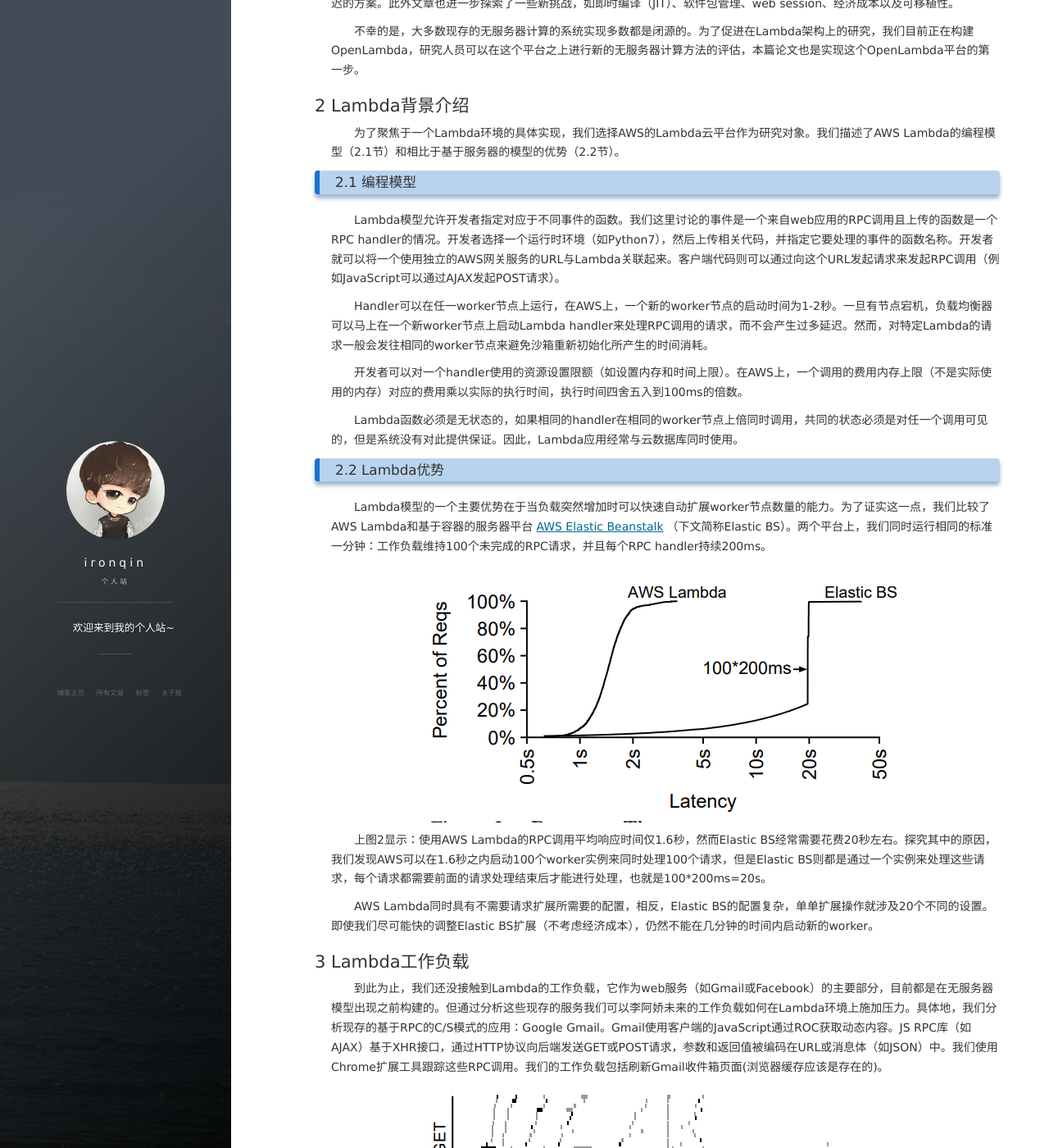
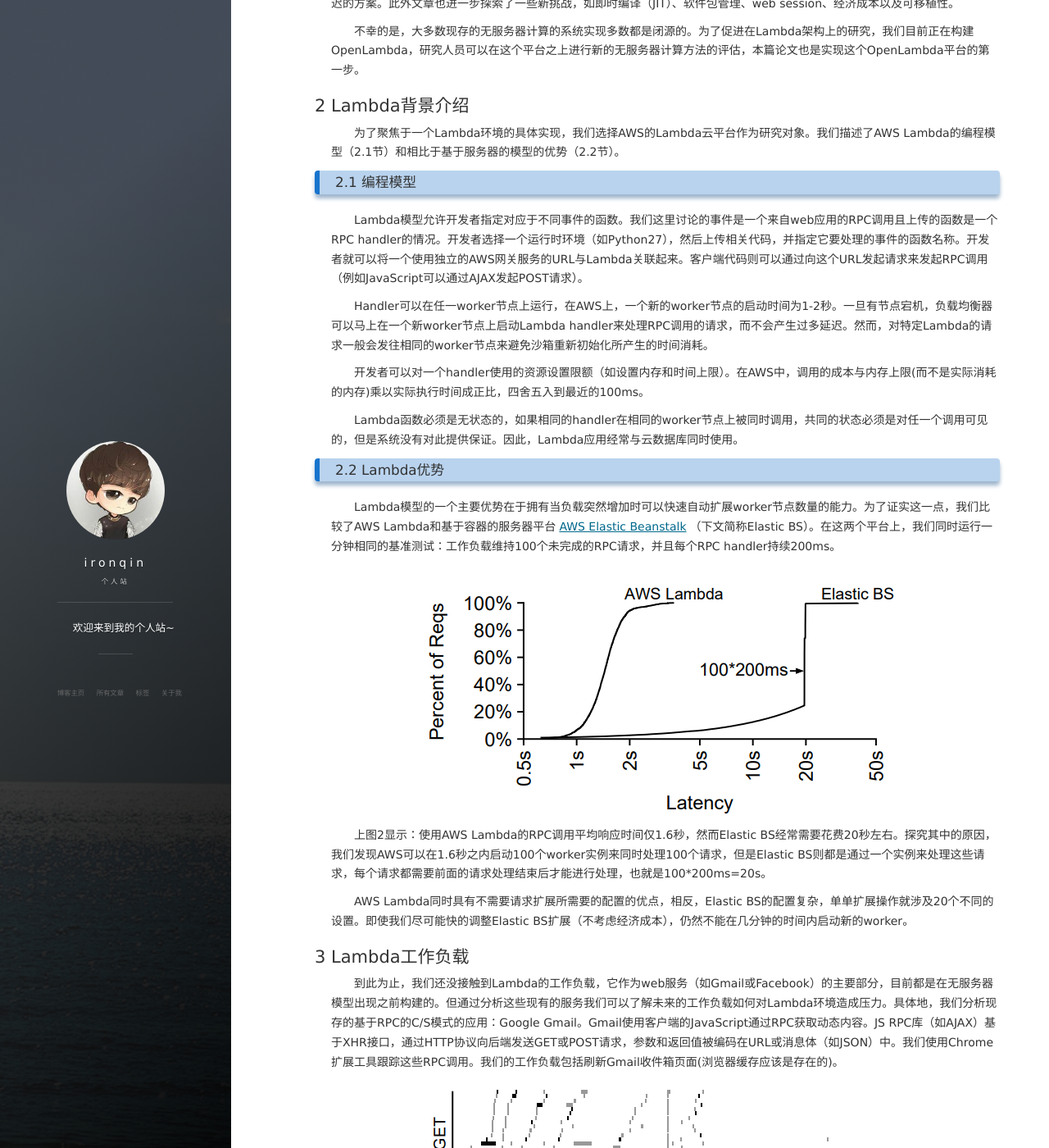
Before and after one commit to qwbjtu2015/ironqin.github.io, a Jekyll site: the page built from _posts/2019-10-17-ServerlessComputationWithLambda.md, in a window 1280 px wide and 1400 px high, scrolled down 969 px. Shown: the whole window at 82% size. Built offline with Jekyll 4.4.1, drawn with Linux system fonts in a browser that asks for light colours; nearby versions of some CDN libraries; comment, search, counter and statistics services are not loaded; some of the changed text lies outside the part shown.

Commit message:
错别字修正

```diff
--- a/_posts/2019-10-17-ServerlessComputationWithLambda.md
+++ b/_posts/2019-10-17-ServerlessComputationWithLambda.md
@@ -33,27 +33,27 @@ tags: 无服务器计算 论文
 
 ### 2.1 编程模型
 
-&emsp;&emsp;Lambda模型允许开发者指定对应于不同事件的函数。我们这里讨论的事件是一个来自web应用的RPC调用且上传的函数是一个RPC handler的情况。开发者选择一个运行时环境（如Python7），然后上传相关代码，并指定它要处理的事件的函数名称。开发者就可以将一个使用独立的AWS网关服务的URL与Lambda关联起来。客户端代码则可以通过向这个URL发起请求来发起RPC调用（例如JavaScript可以通过AJAX发起POST请求）。
+&emsp;&emsp;Lambda模型允许开发者指定对应于不同事件的函数。我们这里讨论的事件是一个来自web应用的RPC调用且上传的函数是一个RPC handler的情况。开发者选择一个运行时环境（如Python27），然后上传相关代码，并指定它要处理的事件的函数名称。开发者就可以将一个使用独立的AWS网关服务的URL与Lambda关联起来。客户端代码则可以通过向这个URL发起请求来发起RPC调用（例如JavaScript可以通过AJAX发起POST请求）。
 
 &emsp;&emsp;Handler可以在任一worker节点上运行，在AWS上，一个新的worker节点的启动时间为1-2秒。一旦有节点宕机，负载均衡器可以马上在一个新worker节点上启动Lambda handler来处理RPC调用的请求，而不会产生过多延迟。然而，对特定Lambda的请求一般会发往相同的worker节点来避免沙箱重新初始化所产生的时间消耗。
 
-&emsp;&emsp;开发者可以对一个handler使用的资源设置限额（如设置内存和时间上限）。在AWS上，一个调用的费用内存上限（不是实际使用的内存）对应的费用乘以实际的执行时间，执行时间四舍五入到100ms的倍数。
+&emsp;&emsp;开发者可以对一个handler使用的资源设置限额（如设置内存和时间上限）。在AWS中，调用的成本与内存上限(而不是实际消耗的内存)乘以实际执行时间成正比，四舍五入到最近的100ms。
 
-&emsp;&emsp;Lambda函数必须是无状态的，如果相同的handler在相同的worker节点上倍同时调用，共同的状态必须是对任一个调用可见的，但是系统没有对此提供保证。因此，Lambda应用经常与云数据库同时使用。
+&emsp;&emsp;Lambda函数必须是无状态的，如果相同的handler在相同的worker节点上被同时调用，共同的状态必须是对任一个调用可见的，但是系统没有对此提供保证。因此，Lambda应用经常与云数据库同时使用。
 
 ### 2.2 Lambda优势
 
-&emsp;&emsp;Lambda模型的一个主要优势在于当负载突然增加时可以快速自动扩展worker节点数量的能力。为了证实这一点，我们比较了AWS Lambda和基于容器的服务器平台[AWS Elastic Beanstalk](https://aws.amazon.com/cn/elasticbeanstalk/?nc2=type_a)（下文简称Elastic BS）。两个平台上，我们同时运行相同的标准一分钟：工作负载维持100个未完成的RPC请求，并且每个RPC handler持续200ms。
+&emsp;&emsp;Lambda模型的一个主要优势在于拥有当负载突然增加时可以快速自动扩展worker节点数量的能力。为了证实这一点，我们比较了AWS Lambda和基于容器的服务器平台[AWS Elastic Beanstalk](https://aws.amazon.com/cn/elasticbeanstalk/?nc2=type_a)（下文简称Elastic BS）。在这两个平台上，我们同时运行一分钟相同的基准测试：工作负载维持100个未完成的RPC请求，并且每个RPC handler持续200ms。
 
 ![Fig2 **响应时间** 该CDF显示从模拟负载突发到Elastic BS应用程序和AWS Lambda应用程序的响应时间度量](/images/posts/paper/openLambda-fig2.png "Fig2 **响应时间** 该CDF显示从模拟负载突发到Elastic BS应用程序和AWS Lambda应用程序的响应时间度量")
 
 &emsp;&emsp;上图2显示：使用AWS Lambda的RPC调用平均响应时间仅1.6秒，然而Elastic BS经常需要花费20秒左右。探究其中的原因，我们发现AWS可以在1.6秒之内启动100个worker实例来同时处理100个请求，但是Elastic BS则都是通过一个实例来处理这些请求，每个请求都需要前面的请求处理结束后才能进行处理，也就是100\*200ms=20s。
 
-&emsp;&emsp;AWS Lambda同时具有不需要请求扩展所需要的配置，相反，Elastic BS的配置复杂，单单扩展操作就涉及20个不同的设置。即使我们尽可能快的调整Elastic BS扩展（不考虑经济成本），仍然不能在几分钟的时间内启动新的worker。
+&emsp;&emsp;AWS Lambda同时具有不需要请求扩展所需要的配置的优点，相反，Elastic BS的配置复杂，单单扩展操作就涉及20个不同的设置。即使我们尽可能快的调整Elastic BS扩展（不考虑经济成本），仍然不能在几分钟的时间内启动新的worker。
 
 ## 3 Lambda工作负载
 
-&emsp;&emsp;到此为止，我们还没接触到Lambda的工作负载，它作为web服务（如Gmail或Facebook）的主要部分，目前都是在无服务器模型出现之前构建的。但通过分析这些现存的服务我们可以李阿娇未来的工作负载如何在Lambda环境上施加压力。具体地，我们分析现存的基于RPC的C/S模式的应用：Google Gmail。Gmail使用客户端的JavaScript通过ROC获取动态内容。JS RPC库（如AJAX）基于XHR接口，通过HTTP协议向后端发送GET或POST请求，参数和返回值被编码在URL或消息体（如JSON）中。我们使用Chrome扩展工具跟踪这些RPC调用。我们的工作负载包括刷新Gmail收件箱页面(浏览器缓存应该是存在的)。
+&emsp;&emsp;到此为止，我们还没接触到Lambda的工作负载，它作为web服务（如Gmail或Facebook）的主要部分，目前都是在无服务器模型出现之前构建的。但通过分析这些现有的服务我们可以了解未来的工作负载如何对Lambda环境造成压力。具体地，我们分析现存的基于RPC的C/S模式的应用：Google Gmail。Gmail使用客户端的JavaScript通过RPC获取动态内容。JS RPC库（如AJAX）基于XHR接口，通过HTTP协议向后端发送GET或POST请求，参数和返回值被编码在URL或消息体（如JSON）中。我们使用Chrome扩展工具跟踪这些RPC调用。我们的工作负载包括刷新Gmail收件箱页面(浏览器缓存应该是存在的)。
 
 ![Fig3 **Google Gmail** 黑线代表RPC消息，灰线代表其他消息，线结束代表着请求和响应时间。上图按照GET和POST请求分为了上下两组](/images/posts/paper/openLambda-fig3.png "Fig3 **Google Gmail** 黑线代表RPC消息，灰线代表其他消息，线结束代表着请求和响应时间。上图按照GET和POST请求分为了上下两组")
 
@@ -63,7 +63,7 @@ tags: 无服务器计算 论文
 
 &emsp;&emsp;在观察结果中，我们也发现了一个非常长的请求，耗时231秒，大致是所有请求时间的93%。Web应用中经常发起这样一个长时间存活的RPC调用作为long polling(服务端推送)技术的一部分，当服务端希望向客户端发送消息时，就会通过这个RPC发送。
 
-&emsp;&emsp;**设计启发**：许多RPC调用时短于100ms的，在AWS Lambda上，费用以100ms为单位，所以这些请求至少比细粒度收费高3.7倍。一个解决方案是将应用程序设计成发起更少的但时间较长的RPC调用；另外，减少Lambda的初始化成本也许能支持更细粒度的核算。应用程序也使用长时间存活的RPC来支持服务端的推送，这些调用可能会被阻塞，等待更新。除非Lambda环境为这些Lambda提供特殊支持，否则空闲的handler将会很容易成为了一个应用程序的主要成本。
+&emsp;&emsp;**设计启发**：许多RPC调用用时短于100ms，在AWS Lambda上，费用以100ms为单位，所以这些请求至少比细粒度收费高3.7倍。一个解决方案是将应用程序设计成发起更少的但时间较长的RPC调用；另外，减少Lambda的初始化成本也许能支持更细粒度的核算。应用程序也使用长时间存活的RPC来支持服务端的推送，这些调用可能会被阻塞，等待更新。除非Lambda环境为这些Lambda提供特殊支持，否则空闲的handler将会很容易成为一个应用程序的主要成本。
 
 ## 4 研究内容
 
@@ -91,11 +91,11 @@ tags: 无服务器计算 论文
 
 &emsp;&emsp;大多数Lambda函数使用编译型语言编写。为了提升性能，对应这些语言的运行时具有即时编译器。Java、JavaScript和Python的编译器已经根据动态日志和它执行的代码跟踪进行了编译代码优化。
 
-&emsp;&emsp;当然，这些优化也代表了一些权衡。如果代码运行时间很短，成本高昂的日志分析也许并不值得，所以HotSpot JVM可以根据程序运行时间长短来调整。Lambda运用这些技术室友挑战的，因为一个handler可能在Lambda集群中的一台机器上在一段时间内运行很多次，但也有可能在任何机器上都没有运行过足够多的次数，也就无法提供充足的日志反馈。如果要让动态优化起作用，可能需要共享不同的Lambda worker节点的日志数据。
+&emsp;&emsp;当然，这些优化也代表了一些权衡。如果代码运行时间很短，成本高昂的日志分析也许并不值得，所以HotSpot JVM可以根据程序运行时间长短来调整。Lambda运用这些技术是有挑战的，因为一个handler可能在Lambda集群中的一台机器上在一段时间内运行很多次，但也有可能在任何机器上都没有运行过足够多的次数，也就无法提供充足的日志反馈。如果要让动态优化起作用，可能需要共享不同的Lambda worker节点的日志数据。
 
 ### 4.3 软件包支持
 
-&emsp;&emsp;由于系统鼓励用户在几个运行时环境中选择，因此Lambda可以快速启动；运行时二进制文件将会在handler启动之前预先加载到内存中。当然，如果用户绑定非常大的第三方库文件在他们的handler中，这个优势就不复存在了，因为当handler被调度到一个新的Lambda worker节点时，这个库文件需要通过网络复制到那个节点。这样的一个捆绑将增加一个量级的启动延迟。软件包的懒复制可以部分缓解这个问题。
+&emsp;&emsp;由于系统鼓励用户在几个运行时环境中选择，因此Lambda可以快速启动；运行时二进制文件将会在handler启动之前预先加载到内存中。当然，如果用户绑定非常大的第三方库文件在他们的handler中，这个优势就不复存在了，因为当handler被调度到一个新的Lambda worker节点时，这个库文件需要通过网络复制到那个节点。这样的一个捆绑将会是启动延迟增加一个量级。软件包的懒复制可以部分缓解这个问题。
 
 &emsp;&emsp;或者说，Lambda平台可以支持某些软件包，为特定的一些库提供特殊支持，如Node.js的`npm`和Python的`pip`。当然，在单个Lambda worker节点的内存中维护这样一个庞大且不断增长的库是不太可行的，因此软件包的支持将会引发新的代码本地性的挑战。
 
```
Also changed, not shown: other parts of _posts/2019-10-17-ServerlessComputationWithLambda.md (+2 -2 lines), images/posts/paper/openLambda-fig2.png.
